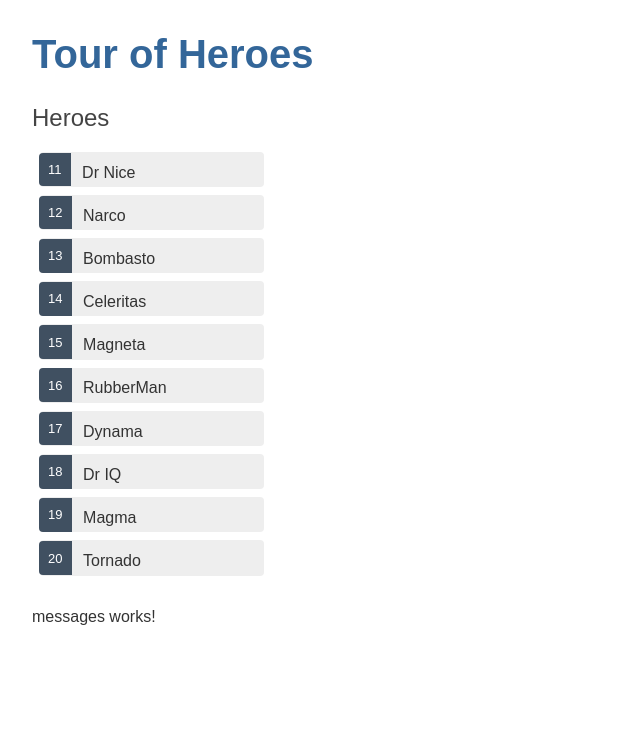
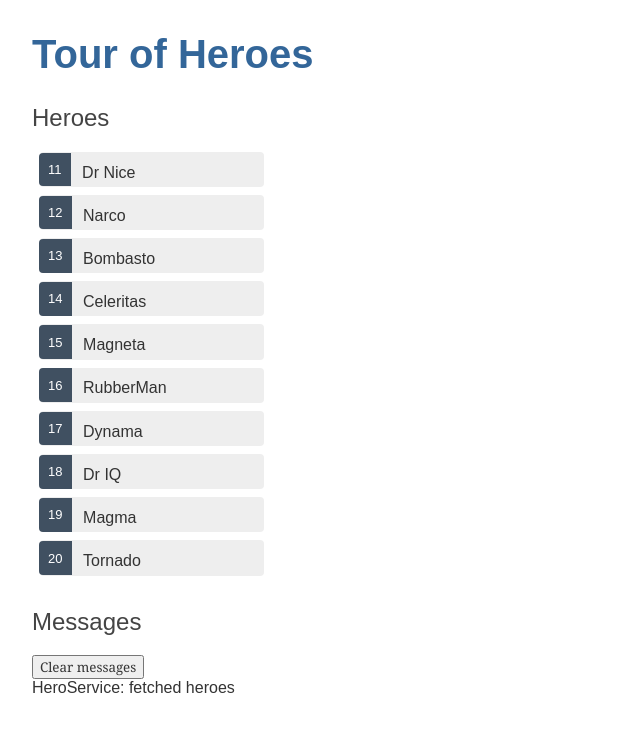
Before and after one commit to ChiaraGro/Tour-of-Heroes, an Angular app: page / in a window 1280 px wide. Shown: the top 732 px of the page, without its empty margins (0-640 px from the left). Built offline with nearby package versions, Linux system fonts and the light colour scheme.

Commit message:
fixed messages service

```diff
--- a/src/app/hero.service.ts
+++ b/src/app/hero.service.ts
@@ -1,3 +1,5 @@
+import { MessageService } from './message.service';
+
 import { HEROES } from './mock-heroes';
 import { Hero } from './hero';
 import { Injectable } from '@angular/core';
@@ -8,7 +10,10 @@
   providedIn: 'root',
 })
 export class HeroService {
-  constructor() {}
+  constructor(private messageService: MessageService) {}
+//This is a typical "service-in-service" scenario: you inject the MessageService into the HeroService which is injected into the HeroesComponent.
+
+
 
   //metodo per ritornare il mock di eroi
   // getHeroes(): Hero[] {
@@ -17,6 +22,8 @@
 
   getHeroes(): Observable<Hero[]>{
     const heroes = of(HEROES);
+    this.messageService.add('HeroService: fetched heroes');
+    //to send a message when the heroes are fetched.
     return heroes;
   }
 }
--- a/src/app/heroes/heroes.component.ts
+++ b/src/app/heroes/heroes.component.ts
@@ -2,6 +2,8 @@
 
 // import { HEROES } from './../mock-heroes';
 //non serve più l'import, si sostituisce con il service
+
+import { MessageService } from '../message.service';
 
 import { Component, OnInit } from '@angular/core';
 import { Hero } from '../hero';
@@ -18,18 +20,8 @@
 
   heroes: Hero[] = [];
 
-
-  hero : Hero = {
-    id: 1,
-    name:'Windstorm'}
-
-
-
   selectedHero?: Hero;
 
-  onSelect(hero:Hero){
-    this.selectedHero = hero;
-  }
 
   // getHeroes(): void{
   //   this.heroes = this.heroService.getHeroes();
@@ -37,19 +29,23 @@
 //metodo per recuperare gli eroi dal service
 
 
-
-getHeroes():void{
-  this.heroService.getHeroes()
-  .subscribe(heroes => this.heroes = heroes);
-}
-
-
-//Observable.subscribe() is the critical difference. The previous version assigns an array of heroes to the component's heroes property. The assignment occurs synchronously, as if the server could return heroes instantly or the browser could freeze the UI while it waited for the server's response.
-//The new version waits for the Observable to emit the array of heroes. he subscribe() method passes the emitted array to the callback, which sets the component's heroes property.
-  constructor(private heroService: HeroService) { }
+  constructor(private heroService: HeroService,
+    private messageService: MessageService) { }
 
   ngOnInit(): void {
     this.getHeroes();
   }
 
+  onSelect(hero:Hero): void{
+    this.selectedHero = hero;
+    this.messageService.add(`HeroesComponent: Selected hero id=${hero.id}`);
+  }
+
+
+  getHeroes():void{
+    this.heroService.getHeroes()
+    .subscribe(heroes => this.heroes = heroes);
+  }
+  //Observable.subscribe() is the critical difference. The previous version assigns an array of heroes to the component's heroes property. The assignment occurs synchronously, as if the server could return heroes instantly or the browser could freeze the UI while it waited for the server's response.
+//The new version waits for the Observable to emit the array of heroes. he subscribe() method passes the emitted array to the callback, which sets the component's heroes property.
 }
--- /dev/null
+++ b/src/app/message.service.ts
@@ -0,0 +1,18 @@
+import { Injectable } from '@angular/core';
+
+@Injectable({
+  providedIn: 'root'
+})
+export class MessageService {
+  messages: string[] = [];
+
+  add(message: string){
+    this.messages.push(message);
+  }
+
+  clear() {
+    this.messages = [];
+  }
+
+  constructor() { }
+}
--- a/src/app/messages/messages.component.html
+++ b/src/app/messages/messages.component.html
@@ -1 +1,13 @@
-<p>messages works!</p>
+<div *ngIf="messageService.messages.length">
+<h2>Messages</h2>
+<button class="clear" (click)="messageService.clear()">Clear messages</button>
+
+<div *ngFor="let message of messageService.messages">{{message}}</div>
+
+</div>
+
+
+
+<!-- The *ngIf only displays the messages area if there are messages to show. -->
+<!-- An *ngFor presents the list of messages in repeated <div> elements. -->
+  <!--An Angular event binding binds the button's click event to MessageService.clear().  -->
--- a/src/app/messages/messages.component.ts
+++ b/src/app/messages/messages.component.ts
@@ -1,3 +1,4 @@
+import { MessageService } from './../message.service';
 import { Component, OnInit } from '@angular/core';
 
 @Component({
@@ -7,7 +8,7 @@
 })
 export class MessagesComponent implements OnInit {
 
-  constructor() { }
+  constructor(public messageService: MessageService) { }
 
   ngOnInit(): void {
   }
```
